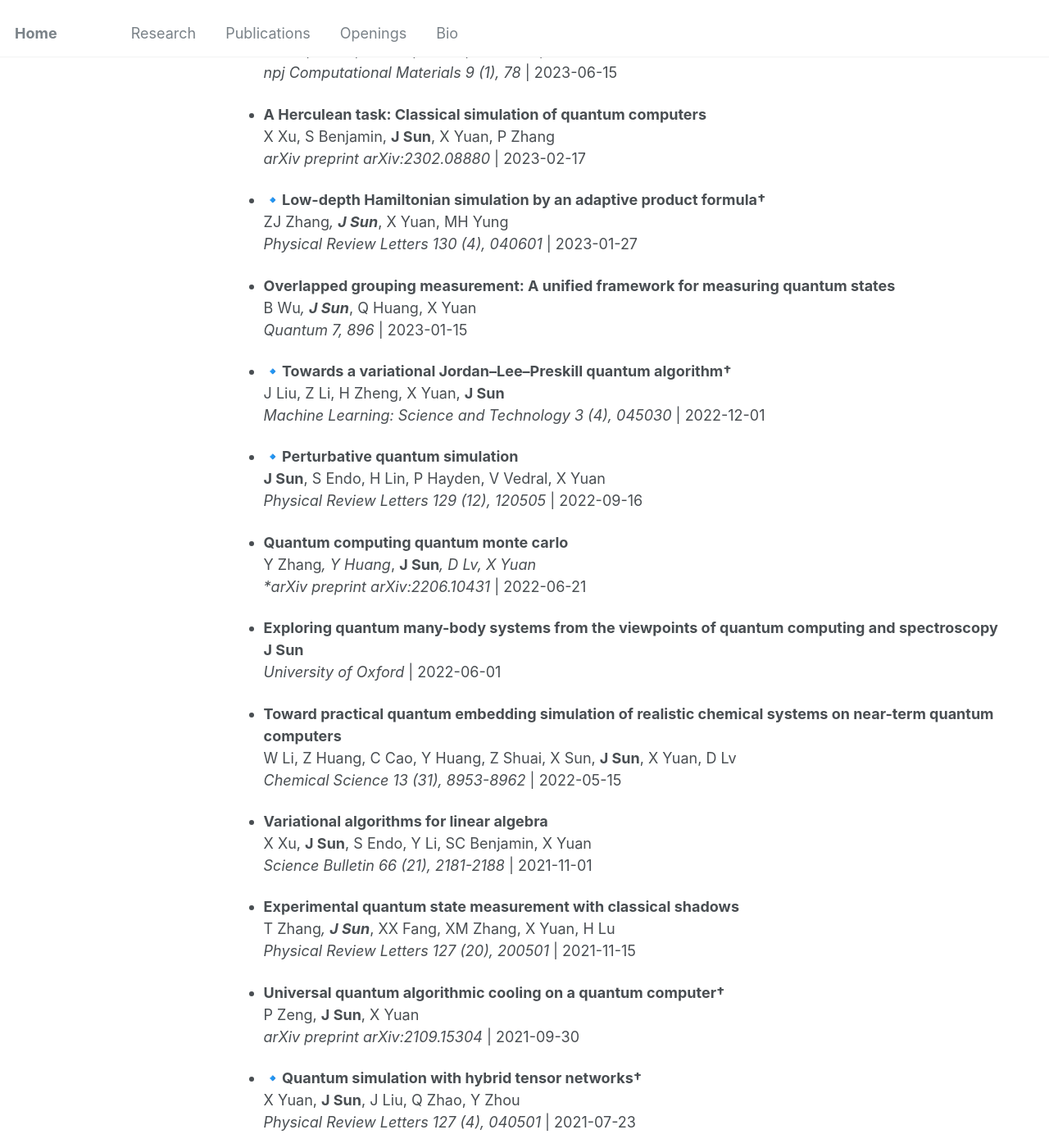
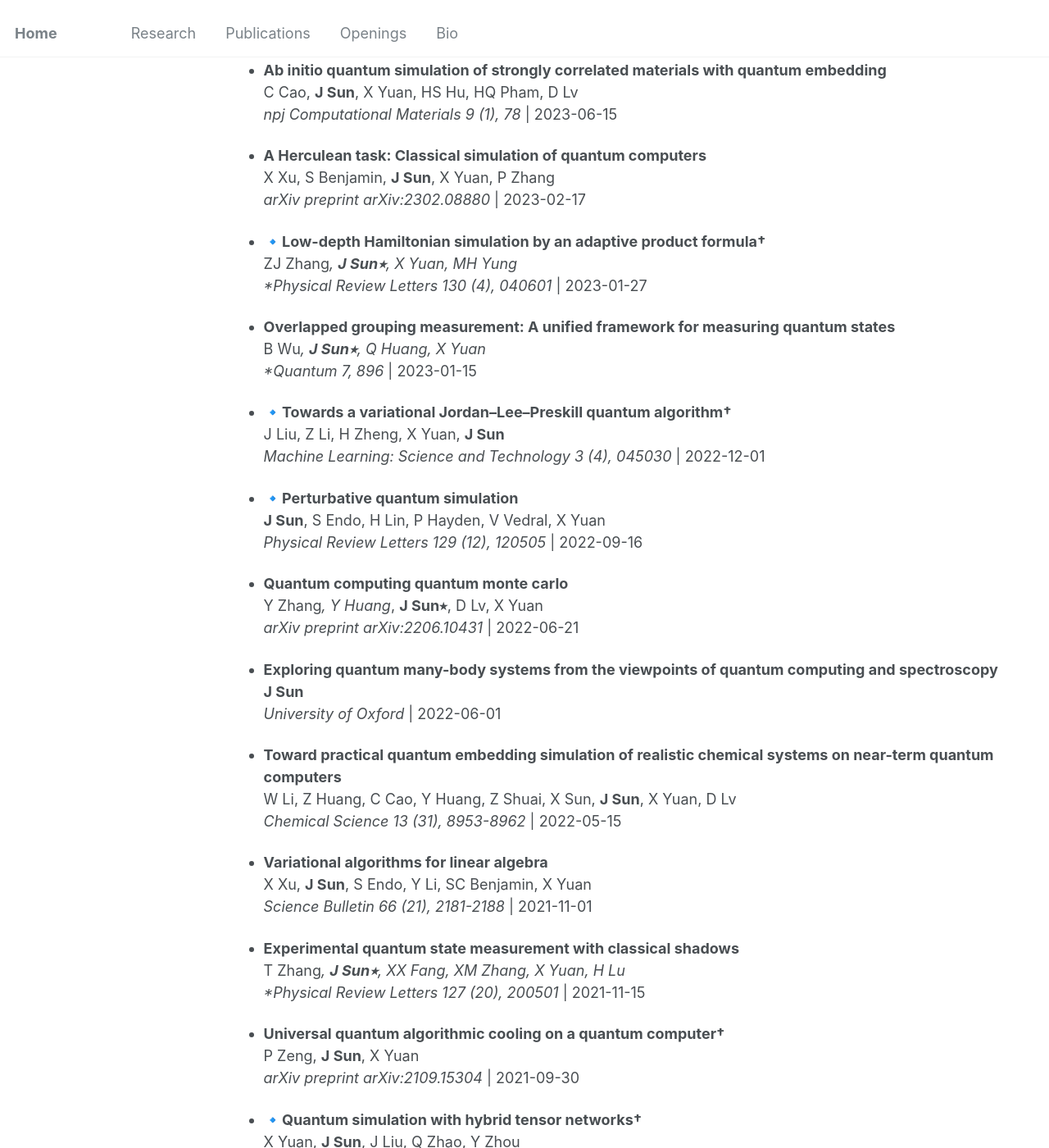
Before and after one commit to jinzhao-sun/jinzhao-sun.github.io, a Jekyll site: the page built from _pages/publications.md, in a window 1280 px wide and 1400 px high, scrolled down 1734 px. Shown: the whole window at 82% size. Built offline with Jekyll 4.4.1, drawn with Linux system fonts in a browser that asks for light colours; some of the changed text lies outside the part shown.

```diff
--- a/_pages/publications.md
+++ b/_pages/publications.md
@@ -13,8 +13,11 @@ author_profile: false
 Find descriptions of my research works under **Research**.
 
 🔹 Selected papers
+
 † (Co-)Corresponding Author
-* Co-first Author
+
+⭑ Co-first Author
+
 
 - **Efficient noise tailoring and detection of hypergraph states using Clifford circuits†**
   G Park, **J Sun**, H Jeong
@@ -41,7 +44,7 @@ Find descriptions of my research works under **Research**.
   *Physical Review B 110 (17), 174503* | 2024-11-01
 
 - 🔹**Experimental quantum computational chemistry with optimized unitary coupled cluster ansatz**
-  S Guo*, **J Sun***, H Qian*, M Gong*, Y Zhang, F Chen, Y Ye, Y Wu, S Cao, ...
+  S Guo*, **J Sun⭑**, H Qian*, M Gong*, Y Zhang, F Chen, Y Ye, Y Wu, S Cao, ...
   *Nature Physics 20 (8), 1240-1246* | 2024-08-01
 
 - 🔹**Purification and correction of quantum channels by commutation-derived quantum filters†**
@@ -77,11 +80,11 @@ Find descriptions of my research works under **Research**.
   *arXiv preprint arXiv:2302.08880* | 2023-02-17
 
 - 🔹**Low-depth Hamiltonian simulation by an adaptive product formula†**
-  ZJ Zhang*, **J Sun***, X Yuan, MH Yung
+  ZJ Zhang*, **J Sun⭑**, X Yuan, MH Yung
   *Physical Review Letters 130 (4), 040601* | 2023-01-27
 
 - **Overlapped grouping measurement: A unified framework for measuring quantum states**
-  B Wu*, **J Sun***, Q Huang, X Yuan
+  B Wu*, **J Sun⭑**, Q Huang, X Yuan
   *Quantum 7, 896* | 2023-01-15
 
 - 🔹**Towards a variational Jordan–Lee–Preskill quantum algorithm†**
@@ -93,7 +96,7 @@ Find descriptions of my research works under **Research**.
   *Physical Review Letters 129 (12), 120505* | 2022-09-16
 
 - **Quantum computing quantum monte carlo**
-  Y Zhang*, Y Huang*, **J Sun***, D Lv, X Yuan
+  Y Zhang*, Y Huang*, **J Sun⭑**, D Lv, X Yuan
   *arXiv preprint arXiv:2206.10431* | 2022-06-21
 
 - **Exploring quantum many-body systems from the viewpoints of quantum computing and spectroscopy**
@@ -109,7 +112,7 @@ Find descriptions of my research works under **Research**.
   *Science Bulletin 66 (21), 2181-2188* | 2021-11-01
 
 - **Experimental quantum state measurement with classical shadows**
-  T Zhang*, **J Sun***, XX Fang, XM Zhang, X Yuan, H Lu
+  T Zhang*, **J Sun⭑**, XX Fang, XM Zhang, X Yuan, H Lu
   *Physical Review Letters 127 (20), 200501* | 2021-11-15
 
 - **Universal quantum algorithmic cooling on a quantum computer†**
```
